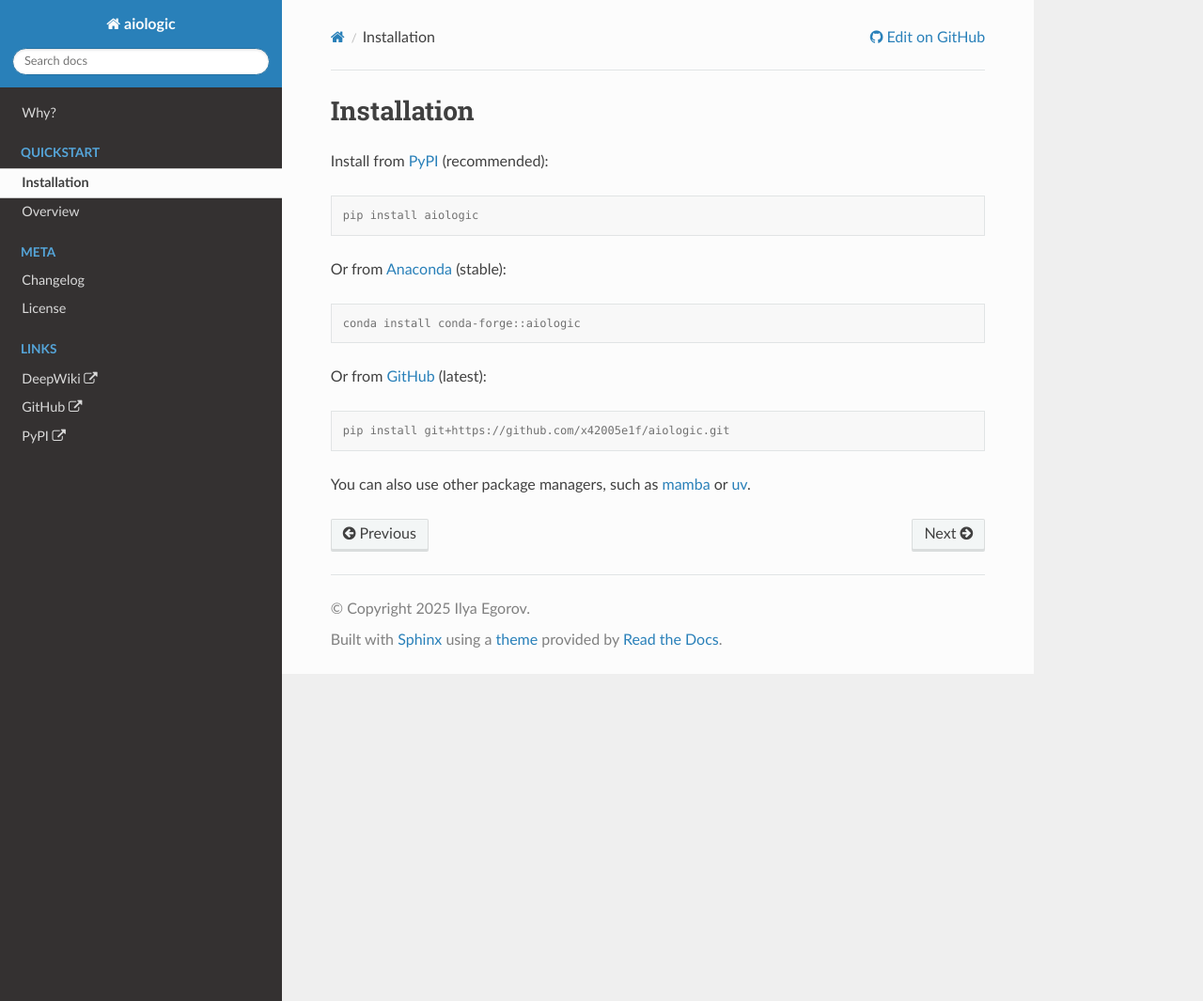
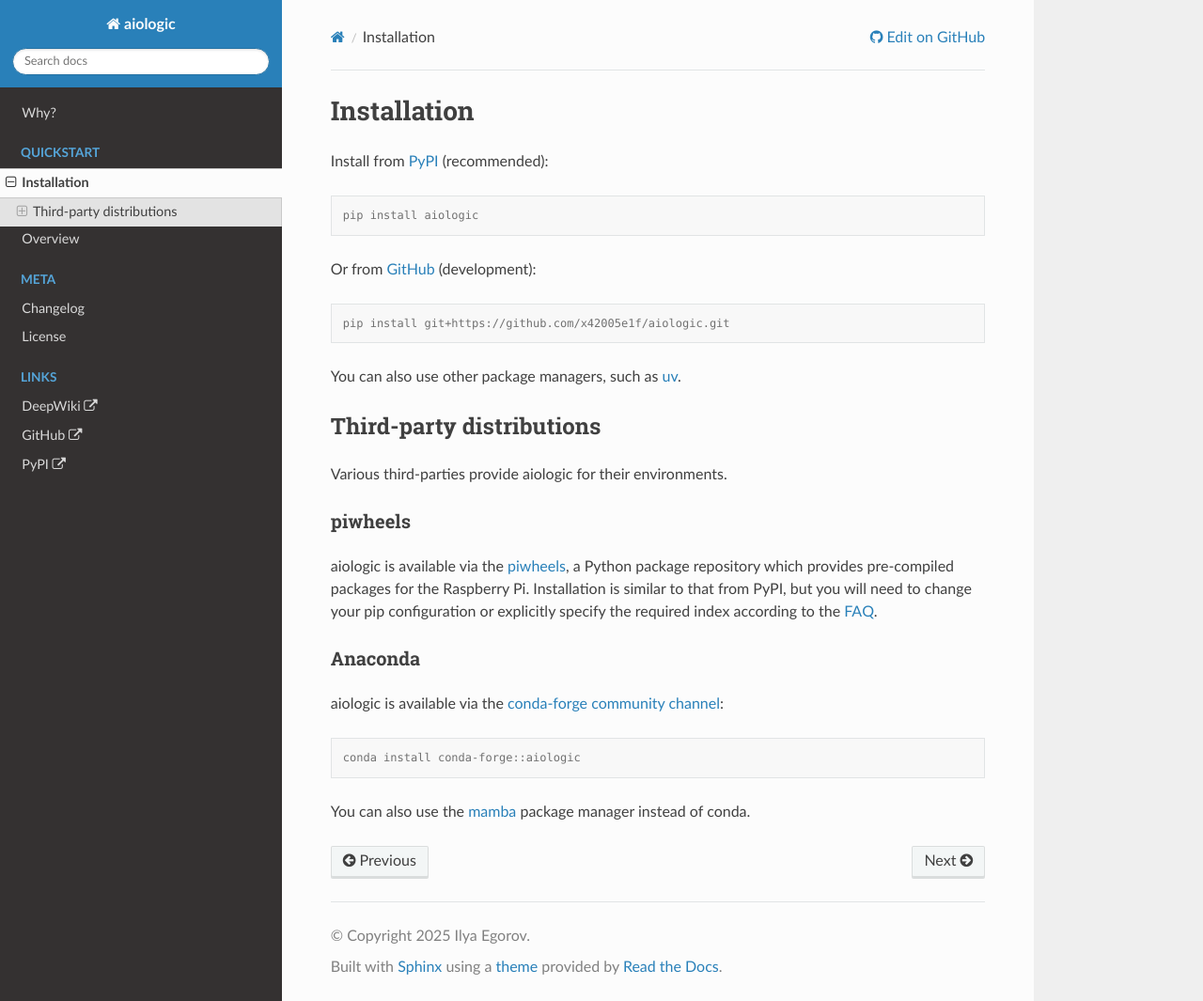
Before and after one commit to x42005e1f/aiologic, a Sphinx documentation site: the page built from docs/installation.rst, in a window 1280 px wide and 1065 px high. Shown: the whole window at 94% size. Built offline with Sphinx 7.4.7 and the Read the Docs theme 3.1.0, drawn with Linux system fonts in a browser that asks for light colours; the version number could not be read and is left out.

Commit message:
docs: rewrite the "Installation" section

```diff
--- a/README.rst
+++ b/README.rst
@@ -173,20 +173,14 @@ Install from `PyPI <https://pypi.org/project/aiologic/>`_ (recommended):
 
     pip install aiologic
 
-Or from `Anaconda <https://anaconda.org/conda-forge/aiologic>`_ (stable):
-
-.. code:: console
-
-    conda install conda-forge::aiologic
-
-Or from `GitHub <https://github.com/x42005e1f/aiologic>`_ (latest):
+Or from `GitHub <https://github.com/x42005e1f/aiologic>`_ (development):
 
 .. code:: console
 
     pip install git+https://github.com/x42005e1f/aiologic.git
 
-You can also use other package managers, such as `mamba <https://github.com/
-mamba-org/mamba>`_ or `uv <https://github.com/astral-sh/uv>`_.
+You can also use other package managers, such as `uv <https://github.com/
+astral-sh/uv>`_.
 
 .. installation-end-marker
 
--- a/docs/installation.rst
+++ b/docs/installation.rst
@@ -8,3 +8,30 @@ Installation
 .. include:: ../README.rst
   :start-after: .. installation-start-marker
   :end-before: .. installation-end-marker
+
+Third-party distributions
+-------------------------
+
+Various third-parties provide aiologic for their environments.
+
+piwheels
+^^^^^^^^
+
+aiologic is available via the `piwheels <https://www.piwheels.org/project/
+aiologic/>`_, a Python package repository which provides pre-compiled packages
+for the Raspberry Pi. Installation is similar to that from PyPI, but you will
+need to change your pip configuration or explicitly specify the required index
+according to the `FAQ <https://www.piwheels.org/faq.html>`_.
+
+Anaconda
+^^^^^^^^
+
+aiologic is available via the `conda-forge community channel <https://
+anaconda.org/conda-forge/aiologic>`_:
+
+.. code:: console
+
+    conda install conda-forge::aiologic
+
+You can also use the `mamba <https://github.com/mamba-org/mamba>`_ package
+manager instead of conda.
```
